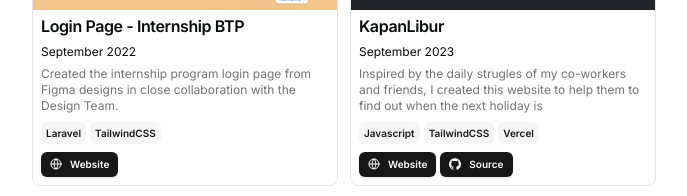
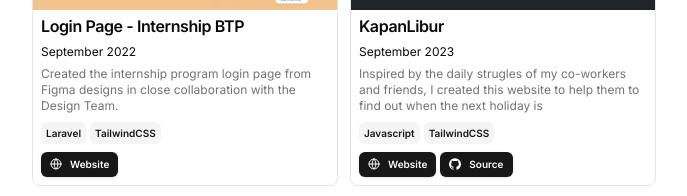
Before and after one commit to chrystalio/portfolio-ui, a Next.js app: page / in a window 1280 px wide. Shown: the part 1660-1856 px from the top of the page, without its empty margins (296-983 px from the left). Built offline with nearby package versions, Linux system fonts and the light colour scheme.

Commit message:
Remove unused tech stack

```diff
--- a/src/data/resume.tsx
+++ b/src/data/resume.tsx
@@ -148,7 +148,6 @@
       technologies: [
         "Javascript",
         "TailwindCSS",
-        "Vercel",
       ],
       links: [
         {
```
